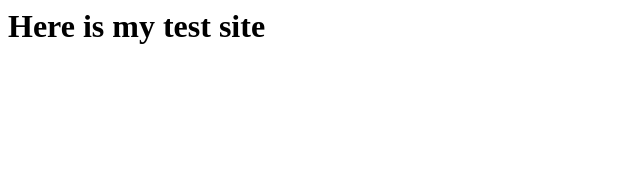
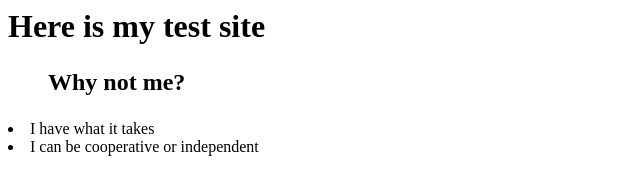
Before and after one commit to brehma/it109_spring2019, a plain HTML site: page index.html in a window 1280 px wide. Shown: the whole page, without its empty margins (0-640 px from the left). Drawn offline with Linux system fonts and the light colour scheme.

Commit message:
Update index.html

```diff
--- a/index.html
+++ b/index.html
@@ -1 +1,4 @@
 <h1>Here is my test site</h1>
+<h2><ul>Why not me?</ul></h2>
+<li>I have what it takes</li>
+<li>I can be cooperative or independent</li>
```
